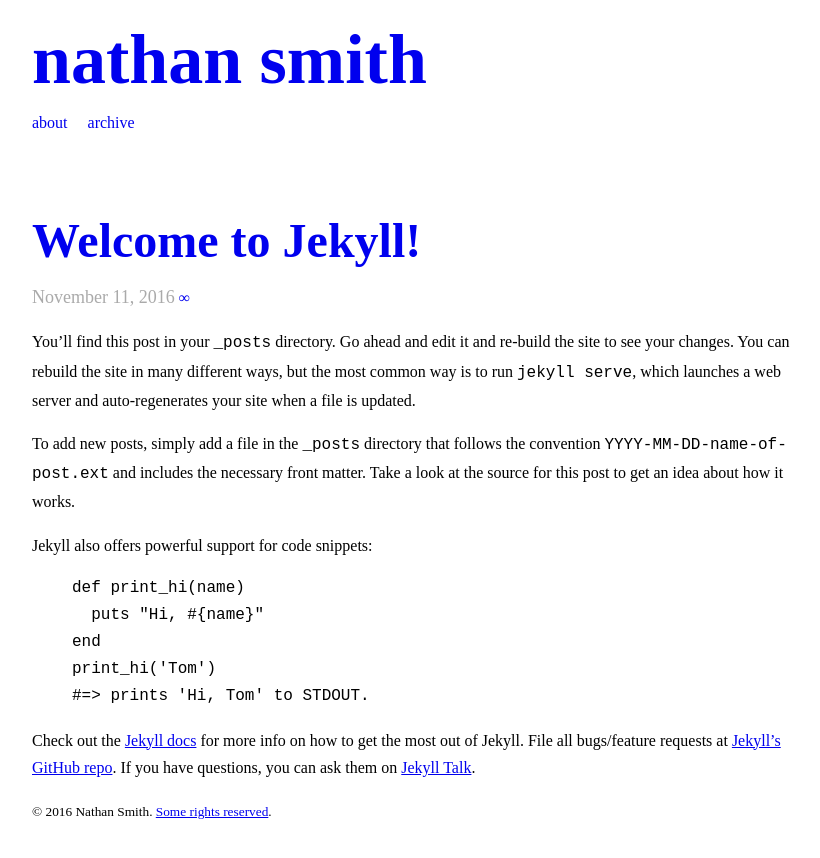
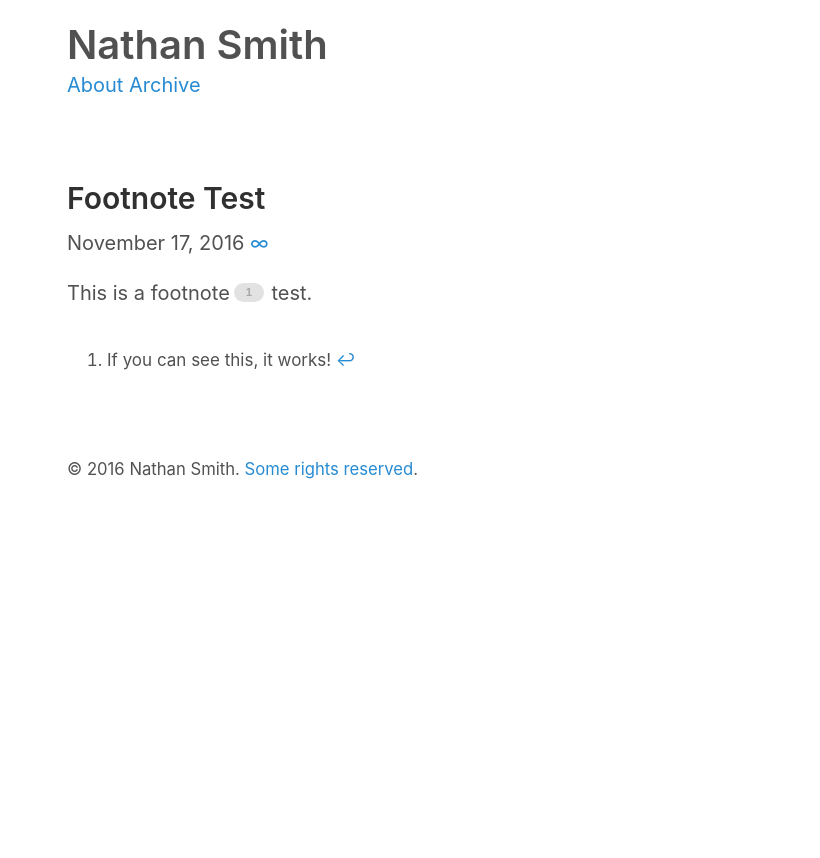
Before and after one commit to nathanmsmith/nathansmith.io, a Jekyll site: the page built from index.html, in a window 1280 px wide. Shown: the top 858 px of the page, without its empty margins (223-1043 px from the left). Built offline with Jekyll 4.4.1, drawn with Linux system fonts in a browser that asks for light colours.

Commit message:
Use Poole CSS

```diff
--- a/_includes/head.html
+++ b/_includes/head.html
@@ -5,6 +5,19 @@
     {{ site.title }}
   </title>
 
-  <link rel="stylesheet" href="/css/main.css" />
+  <!--<link rel="stylesheet" href="https://cdnjs.cloudflare.com/ajax/libs/normalize/5.0.0/normalize.css" />-->
+  <link rel="stylesheet" href="/styles.css" />
+
+
+  <script src="http://code.jquery.com/jquery-1.12.4.min.js" integrity="sha256-ZosEbRLbNQzLpnKIkEdrPv7lOy9C27hHQ+Xp8a4MxAQ=" crossorigin="anonymous"></script>
+<script type="text/javascript" src="/js/bigfoot.min.js"></script>
+<script type="text/javascript">
+	var bigfoot = $.bigfoot(
+		{
+		actionOriginalFN: "ignore",
+		positionContent: "true"
+		}
+	);
+</script>
 
 </head>
--- a/_layouts/default.html
+++ b/_layouts/default.html
@@ -7,11 +7,9 @@
       <a href="{{ site.baseurl }}" title="Home">{{ site.title }}</a>
     </h1>
     <nav>
-      {% for page in site.pages %}
-        {% if page.title %}
-            <a href="{{ page.url }}">{{ page.title }}</a>
-        {% endif %}
-      {% endfor %}
+      <a href="/about">About</a>
+      <a href="/archive">Archive</a>
+      <!--<a href="/atom">Feed</a>-->
     </nav>
   </header>
 
--- a/_posts/2016-11-10-welcome-to-jekyll.markdown
+++ /dev/null
@@ -1,24 +0,0 @@
----
-layout: post
-title:  "Welcome to Jekyll!"
-date:   2016-11-10 21:47:22 -0800
----
-You’ll find this post in your `_posts` directory. Go ahead and edit it and re-build the site to see your changes. You can rebuild the site in many different ways, but the most common way is to run `jekyll serve`, which launches a web server and auto-regenerates your site when a file is updated.
-
-To add new posts, simply add a file in the `_posts` directory that follows the convention `YYYY-MM-DD-name-of-post.ext` and includes the necessary front matter. Take a look at the source for this post to get an idea about how it works.
-
-Jekyll also offers powerful support for code snippets:
-
-{% highlight ruby %}
-def print_hi(name)
-  puts "Hi, #{name}"
-end
-print_hi('Tom')
-#=> prints 'Hi, Tom' to STDOUT.
-{% endhighlight %}
-
-Check out the [Jekyll docs][jekyll-docs] for more info on how to get the most out of Jekyll. File all bugs/feature requests at [Jekyll’s GitHub repo][jekyll-gh]. If you have questions, you can ask them on [Jekyll Talk][jekyll-talk].
-
-[jekyll-docs]: http://jekyllrb.com/docs/home
-[jekyll-gh]:   https://github.com/jekyll/jekyll
-[jekyll-talk]: https://talk.jekyllrb.com/
--- /dev/null
+++ b/_posts/2016-11-17-footnote-test.md
@@ -0,0 +1,8 @@
+---
+title: Footnote Test
+layout: post
+---
+
+This is a footnote[^1] test.
+
+[^1]: If you can see this, it works!
--- /dev/null
+++ b/_sass/_base.scss
@@ -0,0 +1,78 @@
+// Body resets
+//
+// Update the foundational and global aspects of the page.
+
+* {
+  -webkit-box-sizing: border-box;
+     -moz-box-sizing: border-box;
+          box-sizing: border-box;
+}
+
+html,
+body {
+  margin: 0;
+  padding: 0;
+}
+
+html {
+  font-family: $root-font-family;
+  font-size: $root-font-size;
+  line-height: $root-line-height;
+
+  @media (min-width: $large-breakpoint) {
+    font-size: $large-font-size;
+  }
+}
+
+body {
+  color: $body-color;
+  background-color: $body-bg;
+  -webkit-text-size-adjust: 100%;
+      -ms-text-size-adjust: 100%;
+}
+
+// No `:visited` state is required by default (browsers will use `a`)
+a {
+  color: $link-color;
+  text-decoration: none;
+
+  // `:focus` is linked to `:hover` for basic accessibility
+  &:hover,
+  &:focus {
+    text-decoration: underline;
+  }
+
+  strong {
+    color: inherit;
+  }
+}
+
+img {
+  display: block;
+  max-width: 100%;
+  margin: 0 0 1rem;
+  border-radius: 5px;
+}
+
+table {
+  margin-bottom: 1rem;
+  width: 100%;
+  font-size: 85%;
+  border: 1px solid #e5e5e5;
+  border-collapse: collapse;
+}
+
+td,
+th {
+  padding: .25rem .5rem;
+  border: 1px solid #e5e5e5;
+}
+
+th {
+  text-align: left;
+}
+
+tbody tr:nth-child(odd) td,
+tbody tr:nth-child(odd) th {
+  background-color: #f9f9f9;
+}
--- /dev/null
+++ b/_sass/_code.scss
@@ -0,0 +1,78 @@
+// Code
+//
+// Inline and block-level code snippets. Includes tweaks to syntax highlighted
+// snippets from Pygments/Rouge and Gist embeds.
+
+code,
+pre {
+  font-family: $code-font-family;
+}
+
+code {
+  padding: .25em .5em;
+  font-size: 85%;
+  color: $code-color;
+  background-color: #f9f9f9;
+  border-radius: 3px;
+}
+
+pre {
+  margin-top: 0;
+  margin-bottom: 1rem;
+}
+
+pre code {
+  padding: 0;
+  font-size: 100%;
+  color: inherit;
+  background-color: transparent;
+}
+
+// Pygments via Jekyll
+.highlight {
+  padding: 1rem;
+  margin-bottom: 1rem;
+  font-size: .8rem;
+  line-height: 1.4;
+  background-color: #f9f9f9;
+  border-radius: .25rem;
+
+  pre {
+    margin-bottom: 0;
+    overflow-x: auto;
+  }
+
+  .lineno {
+    display: inline-block; // Ensures the null space also isn't selectable
+    padding-right: .75rem;
+    padding-left: .25rem;
+    color: #999;
+    // Make sure numbers aren't selectable
+    -webkit-user-select: none;
+       -moz-user-select: none;
+            user-select: none;
+  }
+}
+
+
+// Gist via GitHub Pages
+// .gist .gist-file {
+//   font-family: Menlo, Monaco, "Courier New", monospace !important;
+// }
+// .gist .markdown-body {
+//   padding: 15px;
+// }
+// .gist pre {
+//   padding: 0;
+//   background-color: transparent;
+// }
+// .gist .gist-file .gist-data {
+//   font-size: .8rem !important;
+//   line-height: 1.4;
+// }
+// .gist code {
+//   padding: 0;
+//   color: inherit;
+//   background-color: transparent;
+//   border-radius: 0;
+// }
--- /dev/null
+++ b/_sass/_layout.scss
@@ -0,0 +1,15 @@
+// Layout
+//
+// Styles for managing the structural hierarchy of the site.
+
+body {
+  max-width: 38rem;
+  padding-left: 1.5rem;
+  padding-right: 1.5rem;
+  margin-left: auto;
+  margin-right: auto;
+}
+
+footer {
+  margin-bottom: 2rem;
+}
--- /dev/null
+++ b/_sass/_masthead.scss
@@ -0,0 +1,25 @@
+// Masthead
+//
+// Super small header above the content for site name and short description.
+
+.masthead {
+  padding-top:    1rem;
+  padding-bottom: 1rem;
+  margin-bottom: 3rem;
+}
+
+.masthead-title {
+  margin-top: 0;
+  margin-bottom: 0;
+  color: $gray-4;
+
+  a {
+    color: inherit;
+  }
+
+  small {
+    font-size: 75%;
+    font-weight: 400;
+    opacity: .5;
+  }
+}
--- /dev/null
+++ b/_sass/_posts.scss
@@ -0,0 +1,67 @@
+// Posts and pages
+//
+// Each post is wrapped in `.post` and is used on default and post layouts. Each
+// page is wrapped in `.page` and is only used on the page layout.
+
+.page,
+.post {
+  margin-bottom: 4em;
+
+  li + li {
+    margin-top: .25rem;
+  }
+}
+
+// Blog post or page title
+.page-title,
+.post-title,
+.post-title a {
+  color: #303030;
+}
+.page-title,
+.post-title {
+  margin-top: 0;
+}
+
+// Meta data line below post title
+.post-date {
+  display: block;
+  margin-top: -.5rem;
+  margin-bottom: 1rem;
+  color: #9a9a9a;
+}
+
+
+// Related posts
+.related {
+  padding-top: 2rem;
+  padding-bottom: 2rem;
+  margin-bottom: 2rem;
+  border-top: 1px solid #eee;
+  border-bottom: 1px solid #eee;
+}
+
+.related-posts {
+  padding-left: 0;
+  list-style: none;
+
+  h3 {
+    margin-top: 0;
+  }
+
+  li {
+    small {
+      font-size: 75%;
+      color: #999;
+    }
+
+    a:hover {
+      color: #268bd2;
+      text-decoration: none;
+
+      small {
+        color: inherit;
+      }
+    }
+  }
+}
--- /dev/null
+++ b/_sass/_syntax.scss
@@ -0,0 +1,65 @@
+.highlight .hll { background-color: #ffc; }
+.highlight .c { color: #999; } /* Comment */
+.highlight .err { color: #a00; background-color: #faa } /* Error */
+.highlight .k { color: #069; } /* Keyword */
+.highlight .o { color: #555 } /* Operator */
+.highlight .cm { color: #09f; font-style: italic } /* Comment.Multiline */
+.highlight .cp { color: #099 } /* Comment.Preproc */
+.highlight .c1 { color: #999; } /* Comment.Single */
+.highlight .cs { color: #999; } /* Comment.Special */
+.highlight .gd { background-color: #fcc; border: 1px solid #c00 } /* Generic.Deleted */
+.highlight .ge { font-style: italic } /* Generic.Emph */
+.highlight .gr { color: #f00 } /* Generic.Error */
+.highlight .gh { color: #030; } /* Generic.Heading */
+.highlight .gi { background-color: #cfc; border: 1px solid #0c0 } /* Generic.Inserted */
+.highlight .go { color: #aaa } /* Generic.Output */
+.highlight .gp { color: #009; } /* Generic.Prompt */
+.highlight .gs { } /* Generic.Strong */
+.highlight .gu { color: #030; } /* Generic.Subheading */
+.highlight .gt { color: #9c6 } /* Generic.Traceback */
+.highlight .kc { color: #069; } /* Keyword.Constant */
+.highlight .kd { color: #069; } /* Keyword.Declaration */
+.highlight .kn { color: #069; } /* Keyword.Namespace */
+.highlight .kp { color: #069 } /* Keyword.Pseudo */
+.highlight .kr { color: #069; } /* Keyword.Reserved */
+.highlight .kt { color: #078; } /* Keyword.Type */
+.highlight .m { color: #f60 } /* Literal.Number */
+.highlight .s { color: #d44950 } /* Literal.String */
+.highlight .na { color: #4f9fcf } /* Name.Attribute */
+.highlight .nb { color: #366 } /* Name.Builtin */
+.highlight .nc { color: #0a8; } /* Name.Class */
+.highlight .no { color: #360 } /* Name.Constant */
+.highlight .nd { color: #99f } /* Name.Decorator */
+.highlight .ni { color: #999; } /* Name.Entity */
+.highlight .ne { color: #c00; } /* Name.Exception */
+.highlight .nf { color: #c0f } /* Name.Function */
+.highlight .nl { color: #99f } /* Name.Label */
+.highlight .nn { color: #0cf; } /* Name.Namespace */
+.highlight .nt { color: #2f6f9f; } /* Name.Tag */
+.highlight .nv { color: #033 } /* Name.Variable */
+.highlight .ow { color: #000; } /* Operator.Word */
+.highlight .w { color: #bbb } /* Text.Whitespace */
+.highlight .mf { color: #f60 } /* Literal.Number.Float */
+.highlight .mh { color: #f60 } /* Literal.Number.Hex */
+.highlight .mi { color: #f60 } /* Literal.Number.Integer */
+.highlight .mo { color: #f60 } /* Literal.Number.Oct */
+.highlight .sb { color: #c30 } /* Literal.String.Backtick */
+.highlight .sc { color: #c30 } /* Literal.String.Char */
+.highlight .sd { color: #c30; font-style: italic } /* Literal.String.Doc */
+.highlight .s2 { color: #c30 } /* Literal.String.Double */
+.highlight .se { color: #c30; } /* Literal.String.Escape */
+.highlight .sh { color: #c30 } /* Literal.String.Heredoc */
+.highlight .si { color: #a00 } /* Literal.String.Interpol */
+.highlight .sx { color: #c30 } /* Literal.String.Other */
+.highlight .sr { color: #3aa } /* Literal.String.Regex */
+.highlight .s1 { color: #c30 } /* Literal.String.Single */
+.highlight .ss { color: #fc3 } /* Literal.String.Symbol */
+.highlight .bp { color: #366 } /* Name.Builtin.Pseudo */
+.highlight .vc { color: #033 } /* Name.Variable.Class */
+.highlight .vg { color: #033 } /* Name.Variable.Global */
+.highlight .vi { color: #033 } /* Name.Variable.Instance */
+.highlight .il { color: #f60 } /* Literal.Number.Integer.Long */
+
+.css .o,
+.css .o + .nt,
+.css .nt + .nt { color: #999; }
--- /dev/null
+++ b/_sass/_type.scss
@@ -0,0 +1,117 @@
+// Typography
+//
+// Headings, body text, lists, and other misc typographic elements.
+
+h1, h2, h3, h4, h5, h6 {
+  margin-bottom: .5rem;
+  font-weight: 600;
+  line-height: 1.25;
+  color: #313131;
+  text-rendering: optimizeLegibility;
+}
+
+h1 {
+  font-size: 2rem;
+}
+
+h2 {
+  margin-top: 1rem;
+  font-size: 1.5rem;
+}
+
+h3 {
+  margin-top: 1.5rem;
+  font-size: 1.25rem;
+}
+
+h4, h5, h6 {
+  margin-top: 1rem;
+  font-size: 1rem;
+}
+
+p {
+  margin-top: 0;
+  margin-bottom: 1rem;
+}
+
+strong {
+  color: #303030;
+}
+
+ul, ol, dl {
+  margin-top: 0;
+  margin-bottom: 1rem;
+}
+
+dt {
+  font-weight: bold;
+}
+
+dd {
+  margin-bottom: .5rem;
+}
+
+hr {
+  position: relative;
+  margin: 1.5rem 0;
+  border: 0;
+  border-top: 1px solid #eee;
+  border-bottom: 1px solid #fff;
+}
+
+abbr {
+  font-size: 85%;
+  font-weight: bold;
+  color: #555;
+  text-transform: uppercase;
+
+  &[title] {
+    cursor: help;
+    border-bottom: 1px dotted #e5e5e5;
+  }
+}
+
+blockquote {
+  padding: .5rem 1rem;
+  margin: .8rem 0;
+  color: #7a7a7a;
+  border-left: .25rem solid #e5e5e5;
+
+  p:last-child {
+    margin-bottom: 0;
+  }
+
+  @media (min-width: 30em) {
+    padding-right: 5rem;
+    padding-left: 1.25rem;
+  }
+}
+
+
+// Markdown footnotes
+//
+// See the example content post for an example.
+/*
+// Footnote number within body text
+a[href^="#fn:"],
+// Back to footnote link
+a[href^="#fnref:"] {
+  display: inline-block;
+  margin-left: .1rem;
+  font-weight: bold;
+}
+*/
+// List of footnotes
+.footnotes {
+  margin-top: 2rem;
+  font-size: 85%;
+}
+
+// Custom type
+//
+// Extend paragraphs with `.lead` for larger introductory text.
+
+.lead {
+  font-size: 1.25rem;
+  font-weight: 300;
+}
--- /dev/null
+++ b/_sass/_variables.scss
@@ -0,0 +1,30 @@
+$gray-1: #f9f9f9;
+$gray-2: #ccc;
+$gray-3: #767676;
+$gray-4: #515151;
+$gray-5: #313131;
+
+$red: #ac4142;
+$orange: #d28445;
+$yellow: #f4bf75;
+$green: #90a959;
+$cyan: #75b5aa;
+$blue: #268bd2;
+// $blue: #6a9fb5;
+$brown: #8f5536;
+
+$root-font-family: -apple-system, BlinkMacSystemFont, "Segoe UI", "Roboto", "Oxygen", "Ubuntu", "Cantarell", "Fira Sans", "Droid Sans", "Helvetica Neue", Arial, sans-serif;
+$root-font-size: 16px;
+$root-line-height: 1.5;
+
+$body-color: #515151;
+$body-bg: #fff;
+$link-color: $blue;
+
+$border-color: #e5e5e5;
+
+$large-breakpoint: 38em;
+$large-font-size: 20px;
+
+$code-font-family: Menlo, Monaco, "Courier New", monospace;
+$code-color: #bf616a;
--- a/css/main.scss
+++ /dev/null
@@ -1,136 +0,0 @@
----
-# Obligatory front matter
----
-@charset 'utf-8';
-
-// Our variables
-$base-font-family: 'Helvetica Neue', Helvetica, Arial, sans-serif;
-$base-font-size:   16px;
-$base-font-weight: 400;
-$small-font-size:  $base-font-size * 0.875;
-$base-line-height: 1.5;
-
-$spacing-unit:     30px;
-
-$text-color:       #111;
-$background-color: #fdfdfd;
-$brand-color:      #2a7ae2;
-
-$grey-color:       #828282;
-$grey-color-light: lighten($grey-color, 40%);
-$grey-color-dark:  darken($grey-color, 25%);
-
-// Width of the content area
-$content-width:    770px;
-
-$on-palm:          600px;
-$on-laptop:        800px;
-
-
-
-// Use media queries like this:
-// @include media-query($on-palm) {
-//     .wrapper {
-//         padding-right: $spacing-unit / 2;
-//         padding-left: $spacing-unit / 2;
-//     }
-// }
-@mixin media-query($device) {
-    @media screen and (max-width: $device) {
-        @content;
-    }
-}
-
-/*!
- * Reset some basic elements
- */
-
-h1, h2, h3, h4, h5, h6 {
-  margin: 0;
-  padding: 0;
-}
-
-/**
- * Basic styling
- */
-body {
-  position: relative;
-  width: $content-width;
-
-  font-size: 16px;
-  line-height: 1.7;
-  font-weight: 300;
-
-
-  margin: 0 auto;
-
-  /*!
-  font: $base-font-weight #{$base-font-size}/#{$base-line-height} $base-font-family;
-  color: $text-color;
-  background-color: $background-color;
-  -webkit-text-size-adjust: 100%;
-  -webkit-font-feature-settings: 'kern' 1;
-  -moz-font-feature-settings: 'kern' 1;
-  -o-font-feature-settings: 'kern' 1;
-  font-feature-settings: 'kern' 1;
-  font-kerning: normal;*/
-}
-
-header {
-	p {margin: 0;}
-
-	h1 {
-		font-weight: bold;
-		font-size: 70px;
-	}
-
-	a {
-		text-decoration: none;
-
-		&:hover {
-			color: #0099bb;
-		}
-		&:visited {
-			color: $text-color;
-		};
-	}
-
-	nav {
-		margin-top: -10px;
-		a {
-			margin-right:1em;
-		}
-	}
-}
-
-.masthead {
-	text-transform: lowercase;
-}
-
-article {
-
-	display: block;
-	margin-top: 4em;
-
-	header {
-		h2 {
-			font-size: 48px;
-		}
-
-		time {
-			color: #aaa;
-			font-size: 1.125em;
-		}
-
-		a {
-			text-decoration: none;
-		}
-
-		margin-bottom: 0.4em;
-	}
-
-}
-
-
-// Import partials from `sass_dir` (defaults to `_sass`)
-@import 'bigfoot-number';
--- a/index.html
+++ b/index.html
@@ -7,7 +7,7 @@
     <article class="post">
       <header>
         <h2 class="post-title"><a href="{% if post.link %}{{ post.link }}{% else %}{{ post.url }}{% endif %}">{{ post.title }}</a>{% if post.link %}<span class="link-arrow"> &rarr;</span>{% endif %}</h1>
-        <p>
+        <p class="post-sub">
           <time datetime="{{ post.date | date_to_xmlschema }}" itemprop="datePublished">{{ post.date | date: "%B %-d, %Y" }}</time>
           <a href="{{ post.url }}">&infin;</a>
         </p>
--- /dev/null
+++ b/styles.scss
@@ -0,0 +1,28 @@
+---
+# Use a comment to ensure Jekyll reads the file to be transformed into CSS later
+# only main files contain this front matter, not partials.
+---
+
+//
+//                        ___
+//                       /\_ \
+//  _____     ___     ___\//\ \      __
+// /\ '__`\  / __`\  / __`\\ \ \   /'__`\
+// \ \ \_\ \/\ \_\ \/\ \_\ \\_\ \_/\  __/
+//  \ \ ,__/\ \____/\ \____//\____\ \____\
+//   \ \ \/  \/___/  \/___/ \/____/\/____/
+//    \ \_\
+//     \/_/
+//
+// Designed, built, and released under MIT license by @mdo. Learn more at
+// https://github.com/poole/poole.
+
+@import "variables";
+@import "base";
+@import "type";
+@import "syntax";
+@import "code";
+@import "layout";
+@import "masthead";
+@import "posts";
+@import "bigfoot-number";
```
Also changed, not shown: about.md (+13 -0 lines), archive.html (+5 -2 lines), atom.xml (deleted, +0 -28 lines), _sass/_bigfoot-number.scss (renamed from _sass/bigfoot-number.scss), js/bigfoot.min.js (added).
